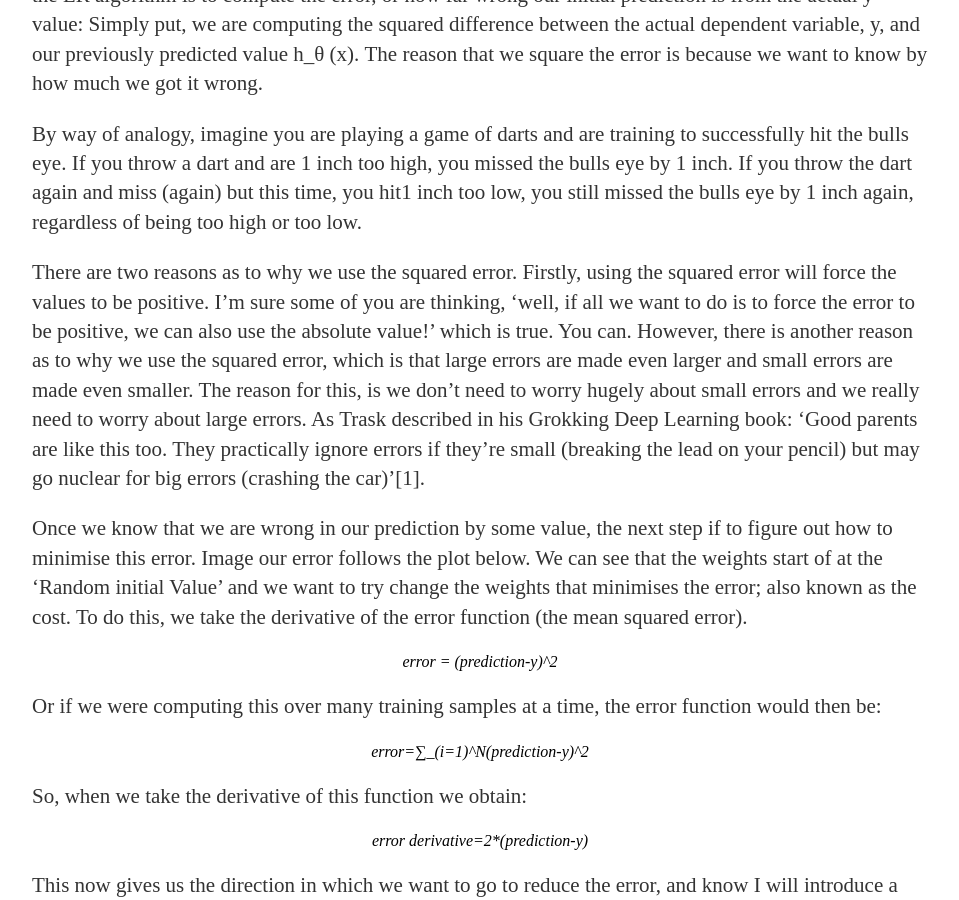
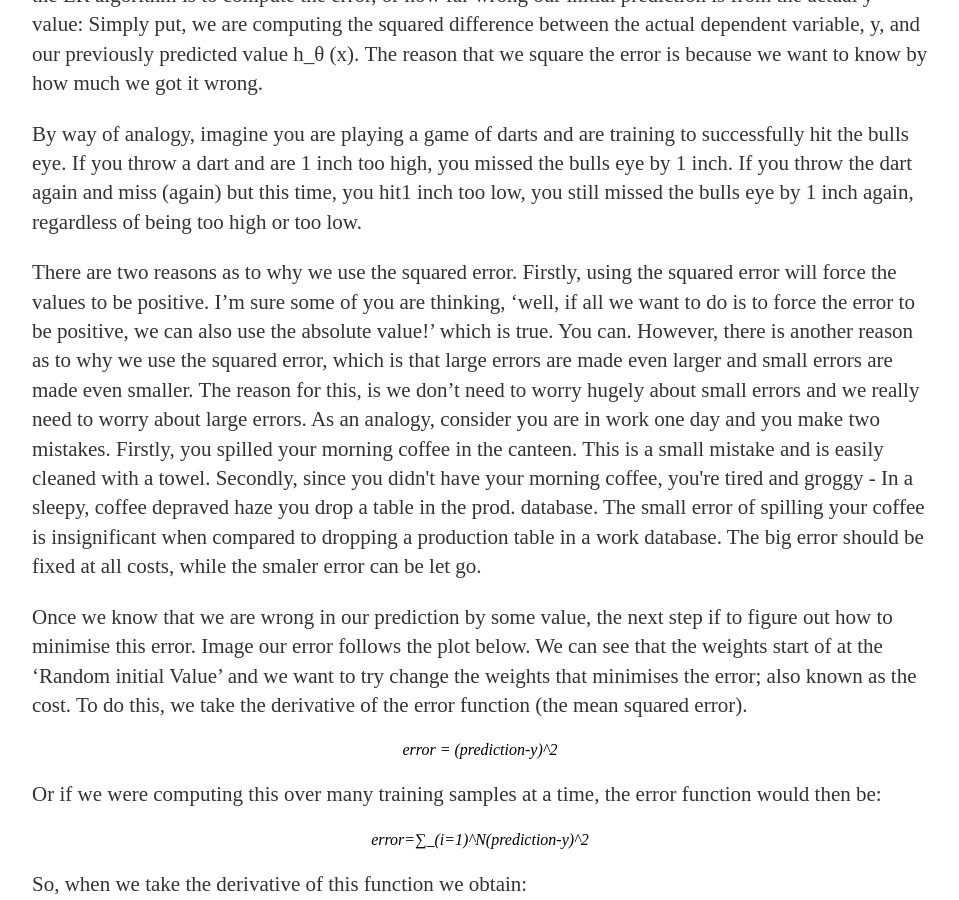
Before and after one commit to kerinb/kerinb.github.io, a Jekyll site: the page built from _posts/2019-12-10-linear-regression-from-scratch.md, in a window 1280 px wide and 900 px high, scrolled down 2801 px. Shown: the whole window, without its empty margins (160-1119 px from the left). Built offline with Jekyll 4.4.1, drawn with Linux system fonts in a browser that asks for light colours.

Commit message:
fix some small bugs on blog

```diff
--- a/_posts/2019-12-10-linear-regression-from-scratch.md
+++ b/_posts/2019-12-10-linear-regression-from-scratch.md
@@ -186,9 +186,11 @@ date: 2019-12-10
 	positive. I’m sure some of you are thinking, ‘well, if all we want to do is to force the error to be positive, we can also
 	use the absolute value!’ which is true. You can. However, there is another reason as to why we use the squared error,
 	which is that large errors are made even larger and small errors  are made even smaller. The reason for this, is we don’t
-	need to worry hugely about small errors and we really need to worry about large errors. As Trask described in his
-	Grokking Deep Learning book: ‘Good parents are like this too. They practically ignore errors if they’re small (breaking
-	the lead on your pencil) but may go nuclear for big errors (crashing the car)’[1].
+	need to worry hugely about small errors and we really need to worry about large errors. As an analogy, consider you are
+	in work one day and you make two mistakes. Firstly, you spilled your morning coffee in the canteen. This is a small mistake
+	and is easily cleaned with a towel. Secondly, since you didn't have your morning coffee, you're tired and groggy - In a sleepy,
+	coffee depraved haze you drop a table in the prod. database. The small error of spilling your coffee is insignificant when compared
+	to dropping a production table in a work database. The big error should be fixed at all costs, while the smaler error can be let go.
 </p>
 
 <p>
```
